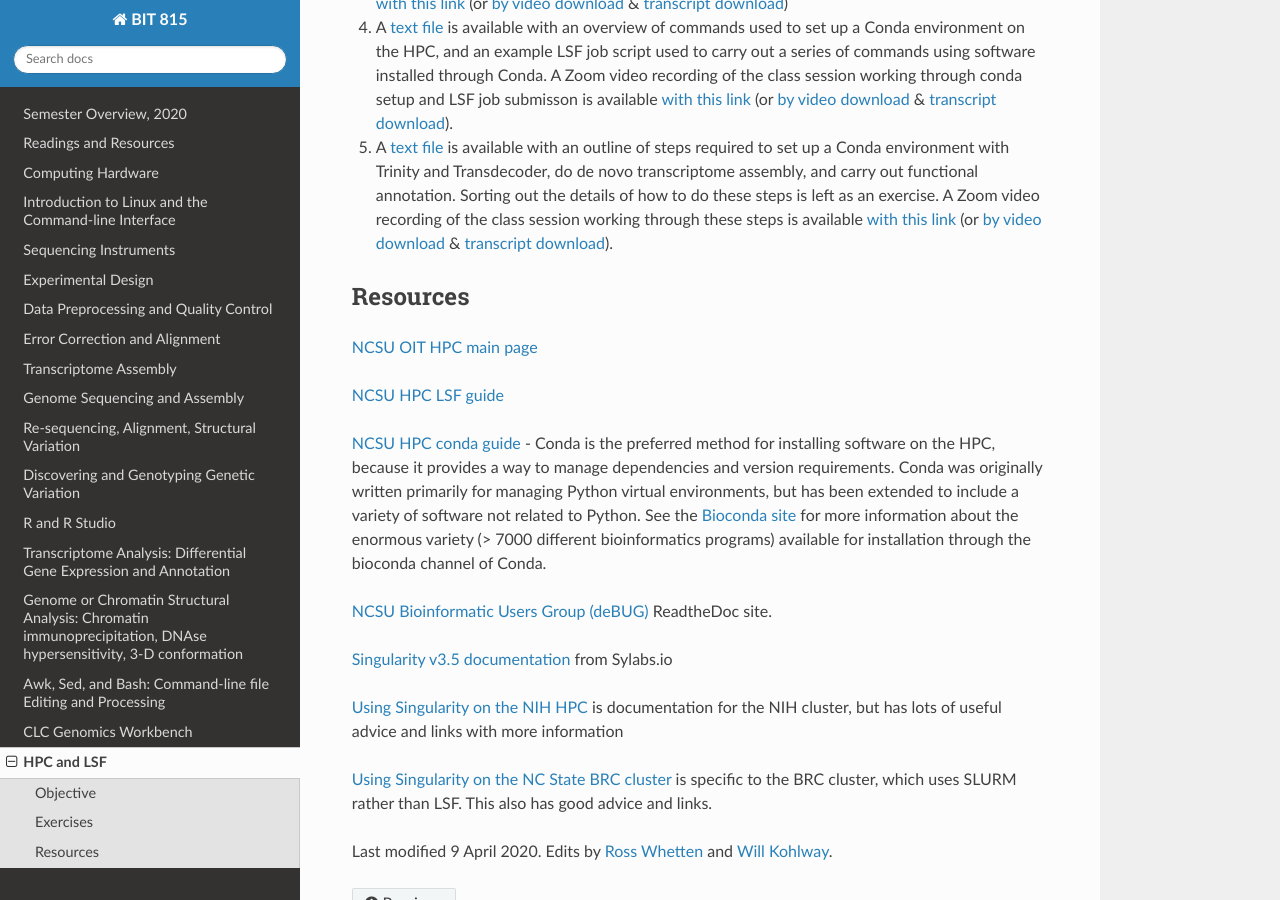
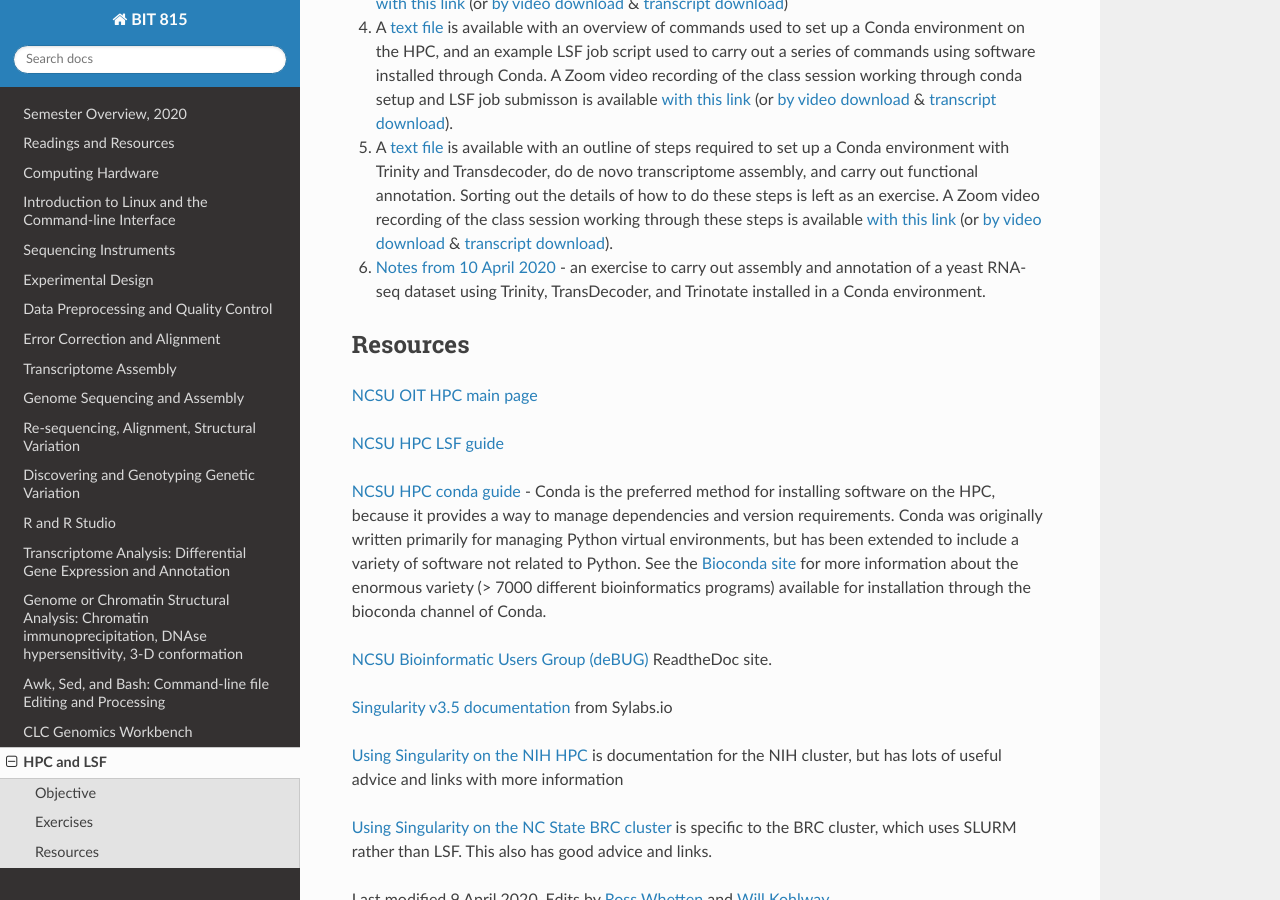
Before and after one commit to rwhetten/DeepSeqAnalysis, a Sphinx documentation site: the page built from docs/source/HPC.rst, in a window 1280 px wide and 900 px high, scrolled down 680 px. Built offline with Sphinx 7.4.7 and the Read the Docs theme 2.0.0, drawn with Linux system fonts in a browser that asks for light colours.

Commit message:
Update HPC.rst
Add link to notes for 10 Apr 2020 exercise

```diff
--- a/docs/source/HPC.rst
+++ b/docs/source/HPC.rst
@@ -31,6 +31,8 @@ Using NC State University's High-Performance Computing (HPC) Service:
 
 5. A `text file <https://docs.google.com/document/d/1OIVhHsFscXNezba3KHaWEZ7svNq_jYotB9l3mvidfNA>`_ is available with an outline of steps required to set up a Conda environment with Trinity and Transdecoder, do de novo transcriptome assembly, and carry out functional annotation. Sorting out the details of how to do these steps is left as an exercise. A Zoom video recording of the class session working through these steps is available `with this link <https://ncsu.zoom.us/rec/play/uJModu75r2k3TNGV4QSDB_ItW43pK_-s0ihN-PANmk22WnlQNlf3YLYba-VII4xxRXa2x5abeHm2I9W-?continueMode=true>`_ (or `by video download <https://drive.google.com/open?id=1n017W53zp8ZoMc3arG7BW5z1IGwbgCWQ>`_ & `transcript download <https://drive.google.com/open?id=1WSk6MLEDpl0bfEKzsPSc_mzxq36v2kNV>`_).
 
+6. `Notes from 10 April 2020 <https://docs.google.com/document/d/12MuVvPPCjbdK6mJHD5wMrBjmygx2ezm6RoaHB4yaXag>`_ - an exercise to carry out assembly and annotation of a yeast RNA-seq dataset using Trinity, TransDecoder, and Trinotate installed in a Conda environment.
+
 Resources
 *********
 
```
